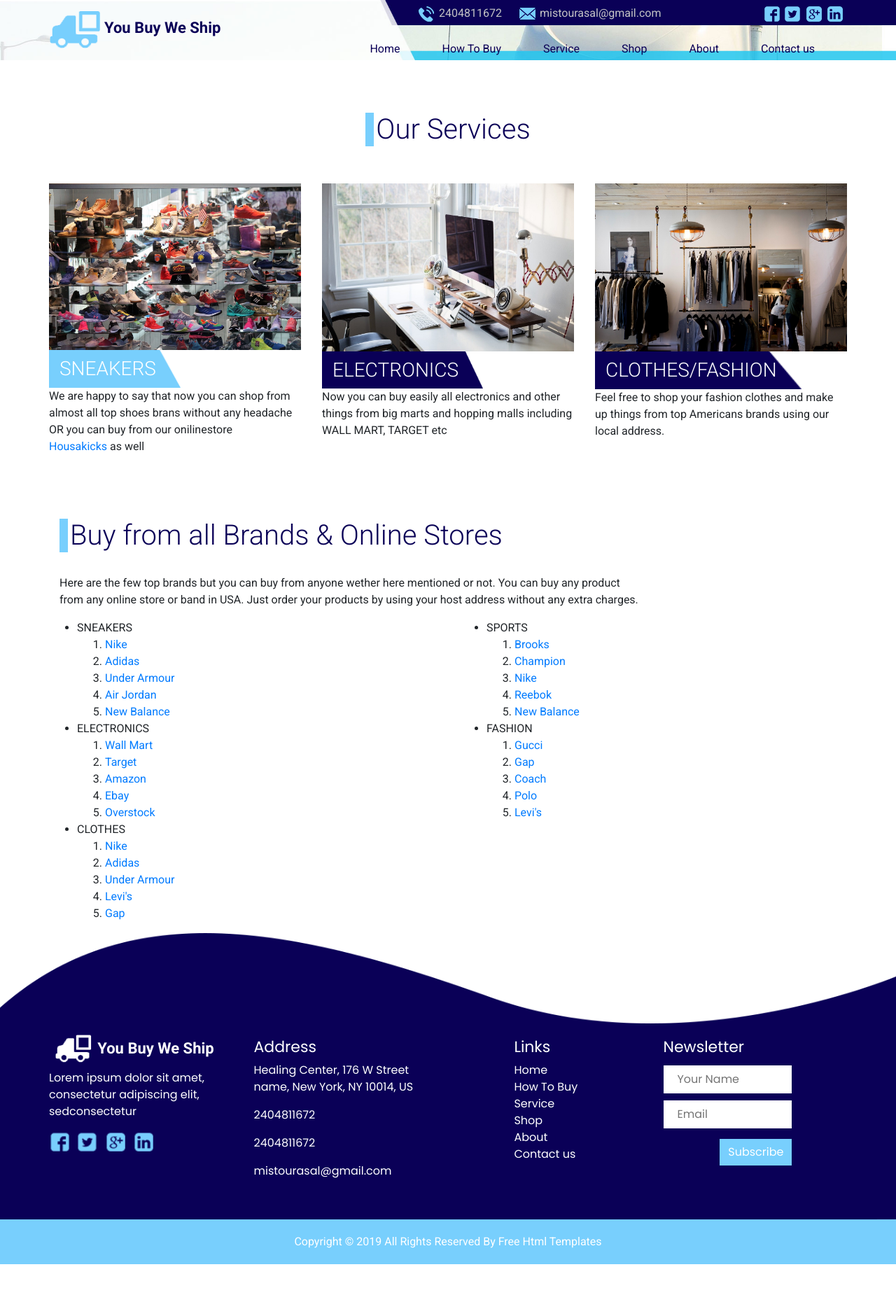
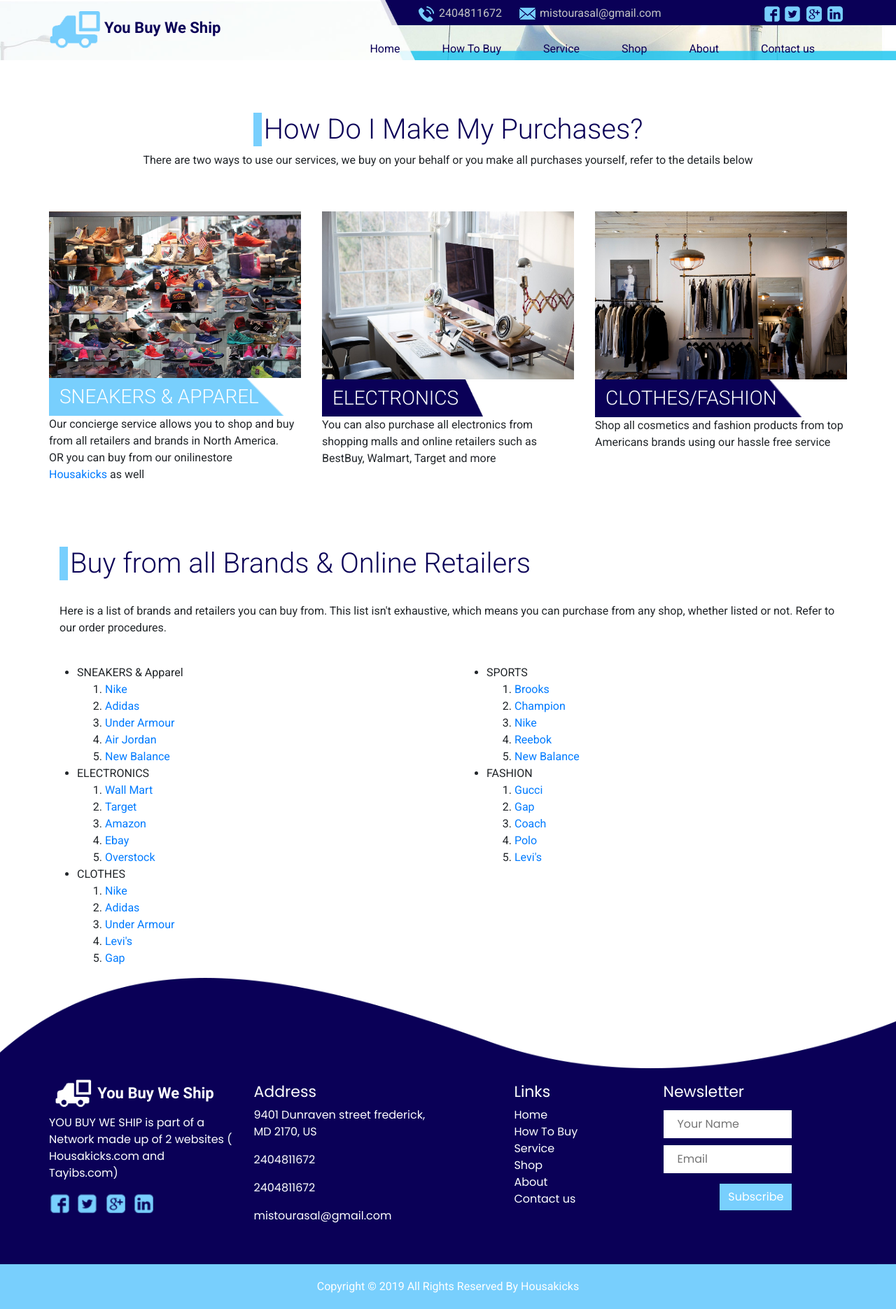
Before and after one commit to Saleemkk/ShoeShipping, a Django app: page /shipping/service/ in a window 1280 px wide. Shown: the whole page at 70% size. Before the commit the page ends 1806 px from the top, so only its background shows below. Run offline with Django 3.2, Linux system fonts and the light colour scheme; some libraries are stand-ins or nearby versions.

Commit message:
New Changes

```diff
--- a/shipping/templates/shipping/base.html
+++ b/shipping/templates/shipping/base.html
@@ -187,7 +187,7 @@
             </span>
                     </div>
                     <p>
-                        Lorem ipsum dolor sit amet, consectetur adipiscing elit, sedconsectetur
+                        YOU BUY WE SHIP is part of a Network made up of 2 websites ( Housakicks.com and Tayibs.com)
                     </p>
                     <div class="info_social">
                         <div>
@@ -217,7 +217,7 @@
                         Address
                     </h5>
                     <p>
-                        Healing Center, 176 W Street name, New York, NY 10014, US
+                        9401 Dunraven street frederick, MD 2170, US
                     </p>
                     <p>
                         2404811672
@@ -292,7 +292,7 @@
     <section class="container-fluid footer_section">
         <p>
             Copyright &copy; 2019 All Rights Reserved By
-            <a href="https://html.design/">Free Html Templates</a>
+            <a href="https://housakicks.com/">Housakicks</a>
         </p>
     </section>
     <!-- footer section -->
--- a/shipping/templates/shipping/contact.html
+++ b/shipping/templates/shipping/contact.html
@@ -15,7 +15,7 @@
 
             <div class="col-md-6">
                 <div class="contact_form-container">
-                    <form action="{% url 'contact' %}">
+                    <form action="/shipping/contact/" method="POST">
                         {% csrf_token %}
                         <div>
                             <input type="text" name="message-name" placeholder="Your Name">
@@ -33,7 +33,7 @@
                         <div class="d-flex justify-content-end">
                             <button type="submit " class="">
                     Send
-                    </button>
+                   </button>
                         </div>
                     </form>
                 </div>
--- a/shipping/templates/shipping/email_sent.html
+++ b/shipping/templates/shipping/email_sent.html
@@ -1,6 +1,6 @@
-<!-- {% extends 'base/main.html' %} {% block content %}
+{% extends 'base/main.html' %} {% block content %}
 <div>
     <h1>this is my email sent tempalte</h1>
 </div>
 
-{% endblock content %} -->
+{% endblock content %}
--- a/shipping/templates/shipping/service.html
+++ b/shipping/templates/shipping/service.html
@@ -7,8 +7,11 @@
     <div class="container">
         <div class="d-flex justify-content-center">
             <h2 class="heading_style">
-                Our Services
+                How Do I Make My Purchases?
             </h2>
+        </div>
+        <div class="d-flex justify-content-center">
+                  <p> There are two ways to use our services, we buy on your behalf or you make all purchases yourself, refer to the details below</p>
         </div>
         <div class="row layout_padding2-top">
             <div class="col-md-4">
@@ -16,14 +19,14 @@
                     <img src="{% static 'images/sneaker.jpg' %}" alt="">
                     <div class="d-flex">
                         <h3>
-                           SNEAKERS
+                           SNEAKERS & Apparel
 
                         </h3>
                     </div>
                 </div>
                 <div class="service-detail">
                     <p>
-                        We are happy to say that now you can shop from almost all top shoes brans without any headache <br> OR you can buy from our onilinestore <br> <a href="https://housakicks.com/">Housakicks</a> as well
+                       Our concierge service allows you to shop and buy from all retailers and brands in North America. <br> OR you can buy from our onilinestore <br> <a href="https://housakicks.com/">Housakicks</a> as well
                     </p>
                 </div>
             </div>
@@ -40,7 +43,7 @@
                 </div>
                 <div class="service-detail">
                     <p>
-                        Now you can buy easily all electronics and other things from big marts and hopping malls including WALL MART, TARGET etc
+                       You can also purchase all electronics from shopping malls and online retailers such as BestBuy, Walmart, Target and more
                     </p>
                 </div>
             </div>
@@ -57,7 +60,7 @@
                 </div>
                 <div class="service-detail">
                     <p>
-                        Feel free to shop your fashion clothes and make up things from top Americans brands using our local address.
+                         Shop all cosmetics and fashion products  from top Americans brands using our hassle free service
                     </p>
                 </div>
             </div>
@@ -73,17 +76,19 @@
     <div class="container">
         <div class="col">
             <h2 class="heading_style">
-                Buy from all Brands & Online Stores
+               Buy from all Brands & Online Retailers
             </h2>
             <br>
             <p>
-                Here are the few top brands but you can buy from anyone wether here mentioned or not. You can buy any product <br> from any online store or band in USA. Just order your products by using your host address without any extra charges.
+                Here is a list of brands  and retailers  you can buy from. This list isn't exhaustive, which means you can purchase from  any shop, whether listed or not.
+Refer to our order procedures.
             </p>
         </div>
+       <br>
         <div class="row">
             <div class="col-md-6">
                 <ul>
-                    <li id="ul">SNEAKERS</li>
+                    <li id="ul">SNEAKERS & Apparel</li>
                     <ol>
                         <li id="ol"> <a href="https://www.nike.com/">Nike</a> </li>
                         <li id="ol"> <a href="https://www.adidas.com/us">Adidas</a> </li>
--- a/shipping/templates/shipping/shop.html
+++ b/shipping/templates/shipping/shop.html
@@ -18,7 +18,7 @@
                             Everything You Need
                         </h5>
                         <p>
-                            ipsum dolor sit amet, consectetur adipiscing elit, sed do eiusmod tempor incididunt ut labore et dolore magna aliqua. Ut enim ad minim veniam, quis nostrud exercitation ullamco laboris nisi ut aliquip
+                           Housakicks is part of a Network made up of 2 websites ( Housakicks.com and Tayibs.com) operated by Tayib Salami who creates content that delivers Eternal Value to the sneaker community and mankind in general. I maintain the Network with my own financial resources. If you like what you read and see here, consider supporting the site. Your support is very much appreciated.
                         </p>
                     </div>
                 </div>
--- a/shipping/urls.py
+++ b/shipping/urls.py
@@ -10,5 +10,5 @@
     path('service/', views.service, name='service'),
     path('howtobuy/', views.howtobuy, name='howtobuy'),
     path('products/', views.products, name='products'),
-    # path('email_sent', views.sendEmail, name='email_sent'),
+
 ]
--- a/shipping/views.py
+++ b/shipping/views.py
@@ -27,10 +27,15 @@
 
 def contact(request):
 	if request.method=='POST':
-		message_name = request.POST['message-name']
-		message_email = request.POST['message-email']
-		message_phone = request.POST['message-phone']
-		message = request.POST['message']
+		message_name = request.POST.get('message-name')
+		message_email = request.POST.get('message-email')
+		message_phone = request.POST.get('message-phone')
+		message = request.POST.get('message')
+
+
+		# Send an email
+		send_mail(message_name,message, message_email,['mistourasal@gmail.com'])
+
 		return render(request, 'shipping/contact.html', {'message_name': message_name})
 	else:
                 return render(request,'shipping/contact.html')
```
Also changed, not shown: ShoeShipping/settings.py (+6 -6 lines), shipping/templates/shipping/index.html (+36 -24 lines), shipping/templates/shipping/main.html (+4 -4 lines).
